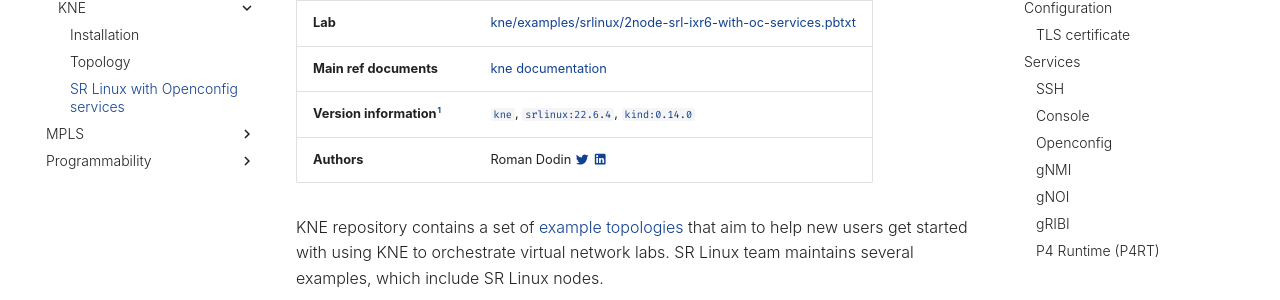
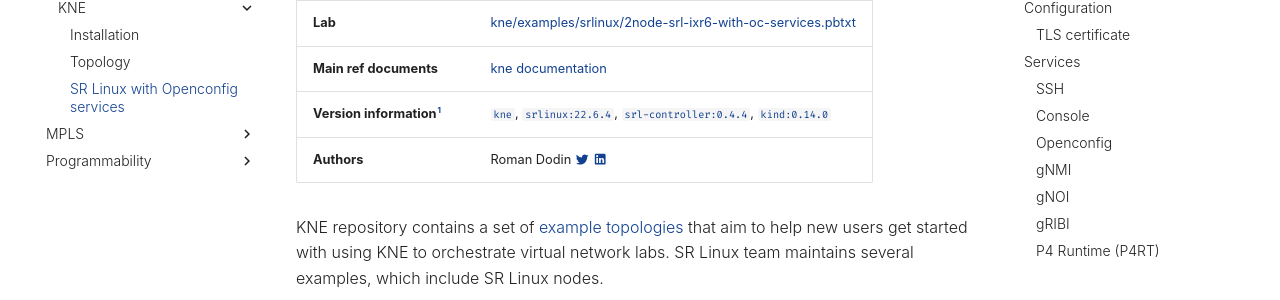
Before and after one commit to srl-labs/learn-srlinux, an MkDocs documentation site: the page built from docs/tutorials/infrastructure/kne/srl-with-oc-services/index.md, in a window 1280 px wide and 900 px high, scrolled down 322 px. Shown: the part 154-454 px from the top of the window. Built offline with MkDocs 1.6.1 and Material for MkDocs 9.7.7, drawn with Linux system fonts in a browser that asks for light colours; emoji names are drawn with the system emoji font; some web fonts are replaced; comment, search, counter and statistics services are not loaded.

Commit message:
added srl-controller version

```diff
--- a/docs/tutorials/infrastructure/kne/srl-with-oc-services/index.md
+++ b/docs/tutorials/infrastructure/kne/srl-with-oc-services/index.md
@@ -1,14 +1,14 @@
 # SR Linux with Openconfig services
 
-| Summary                     |                                                                                            |
-| --------------------------- | ------------------------------------------------------------------------------------------ |
-| **Tutorial name**           | SR Linux with KNE                                                                          |
-| **Lab components**          | 2 Nokia SR Linux nodes                                                                     |
-| **Resource requirements**   | :fontawesome-solid-microchip: 2 vCPU <br/>:fontawesome-solid-memory: 4 GB                  |
-| **Lab**                     | [kne/examples/srlinux/2node-srl-ixr6-with-oc-services.pbtxt][lab]                          |
-| **Main ref documents**      | [kne documentation][knedoc]                                                                |
-| **Version information**[^1] | [`kne`][kne-install], [`srlinux:22.6.4`][srlinux-container], [`kind:0.14.0`][kind-install] |
-| **Authors**                 | Roman Dodin [:material-twitter:][rd-twitter] [:material-linkedin:][rd-linkedin]            |
+| Summary                     |                                                                                                                                        |
+| --------------------------- | -------------------------------------------------------------------------------------------------------------------------------------- |
+| **Tutorial name**           | SR Linux with KNE                                                                                                                      |
+| **Lab components**          | 2 Nokia SR Linux nodes                                                                                                                 |
+| **Resource requirements**   | :fontawesome-solid-microchip: 2 vCPU <br/>:fontawesome-solid-memory: 4 GB                                                              |
+| **Lab**                     | [kne/examples/srlinux/2node-srl-ixr6-with-oc-services.pbtxt][lab]                                                                      |
+| **Main ref documents**      | [kne documentation][knedoc]                                                                                                            |
+| **Version information**[^1] | [`kne`][kne-install], [`srlinux:22.6.4`][srlinux-container], [`srl-controller:0.4.4`][srl-controller], [`kind:0.14.0`][kind-install] |
+| **Authors**                 | Roman Dodin [:material-twitter:][rd-twitter] [:material-linkedin:][rd-linkedin]                                                        |
 
 KNE repository contains a set of [example topologies](https://github.com/openconfig/kne/tree/main/examples) that aim to help new users get started with using KNE to orchestrate virtual network labs. SR Linux team maintains several examples, which include SR Linux nodes.
 
@@ -287,3 +287,4 @@ Lab users still need to [configure interface or device identifiers](https://docu
 [rd-linkedin]: https://linkedin.com/in/rdodin
 [rd-twitter]: https://twitter.com/ntdvps
 [srlinux-container]: https://github.com/nokia/srlinux-container-image
+[srl-controller]: https://github.com/srl-labs/srl-controller
```
